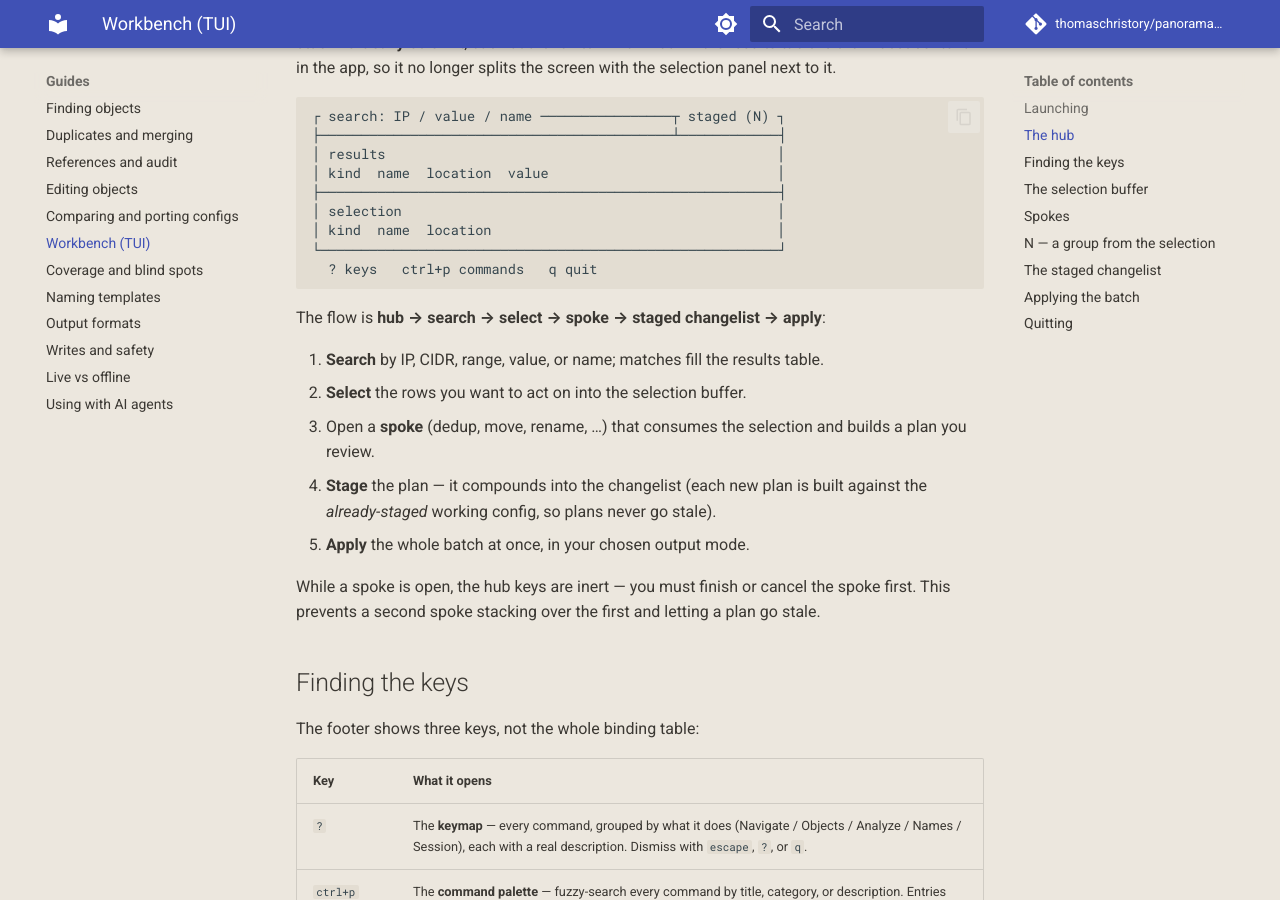
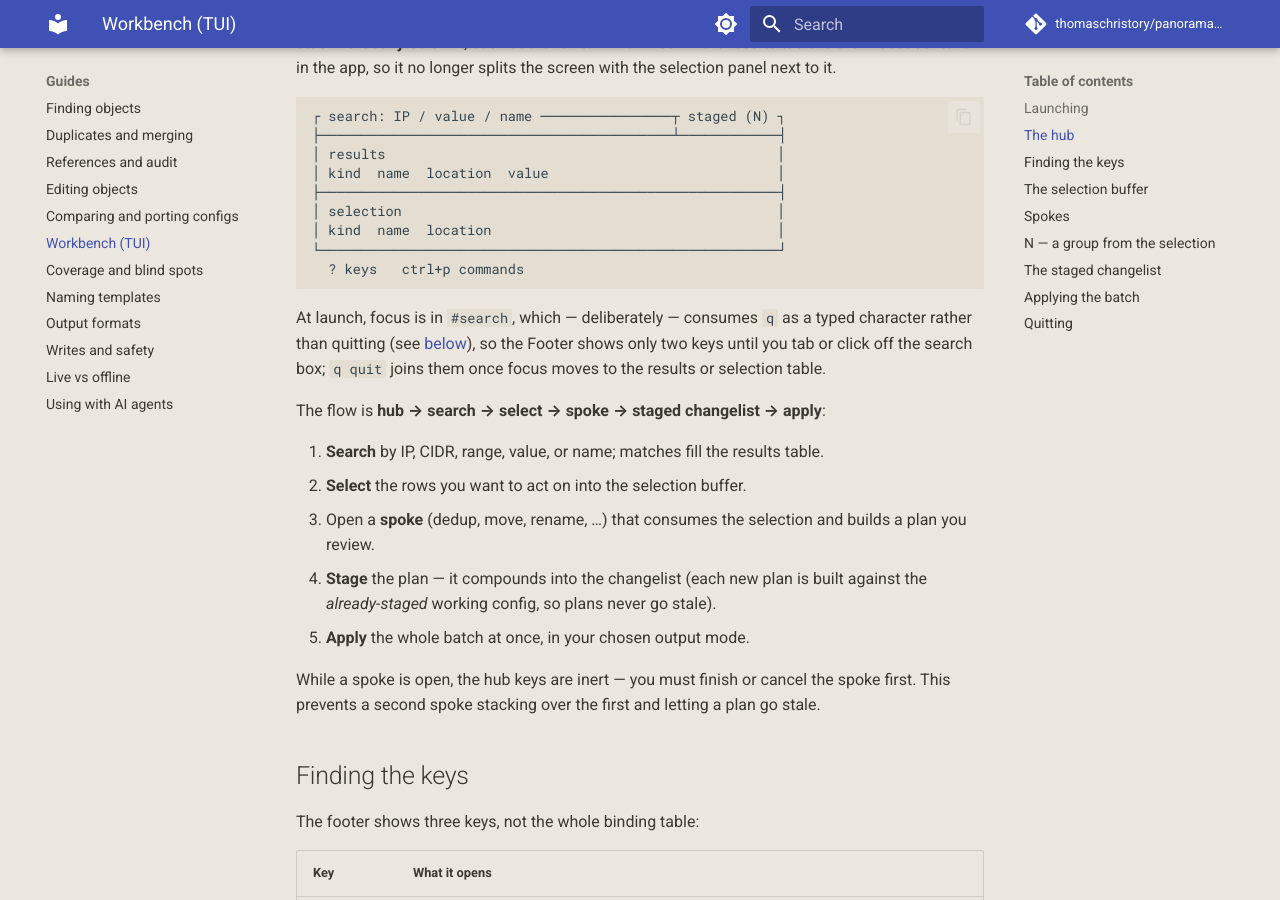
Before and after one commit to thomaschristory/panorama-super-cli, an MkDocs documentation site: the page built from docs/guides/workbench.md, in a window 1280 px wide and 900 px high, scrolled down 1245 px. Built offline with MkDocs 1.6.1 and Material for MkDocs 9.7.7, drawn with Linux system fonts in a browser that asks for light colours; comment, search, counter and statistics services are not loaded.

Commit message:
docs(workbench): fix hub sketch to match the launch-state footer
The ASCII sketch drew all three footer keys, but at launch focus is in
#search, which consumes q as a typed character rather than quitting — the
Footer shows only "? keys" and "ctrl+p commands" until focus moves off the
search box. The prose already explained this; make the sketch match it.

Co-Authored-By: Claude Opus 4.8 <noreply@anthropic.com>
Claude-Session: https://claude.ai/code/session_014LdC1GMPqQGLa1wzpurTXY

````diff
--- a/docs/guides/workbench.md
+++ b/docs/guides/workbench.md
@@ -60,8 +60,13 @@ app, so it no longer splits the screen with the selection panel next to it.
 │ selection                                              │
 │ kind  name  location                                   │
 └────────────────────────────────────────────────────────┘
-  ? keys   ctrl+p commands   q quit
+  ? keys   ctrl+p commands
 ```
+
+At launch, focus is in `#search`, which — deliberately — consumes `q` as a
+typed character rather than quitting (see [below](#finding-the-keys)), so the
+Footer shows only two keys until you tab or click off the search box; `q quit`
+joins them once focus moves to the results or selection table.
 
 The flow is **hub → search → select → spoke → staged changelist → apply**:
 
````
